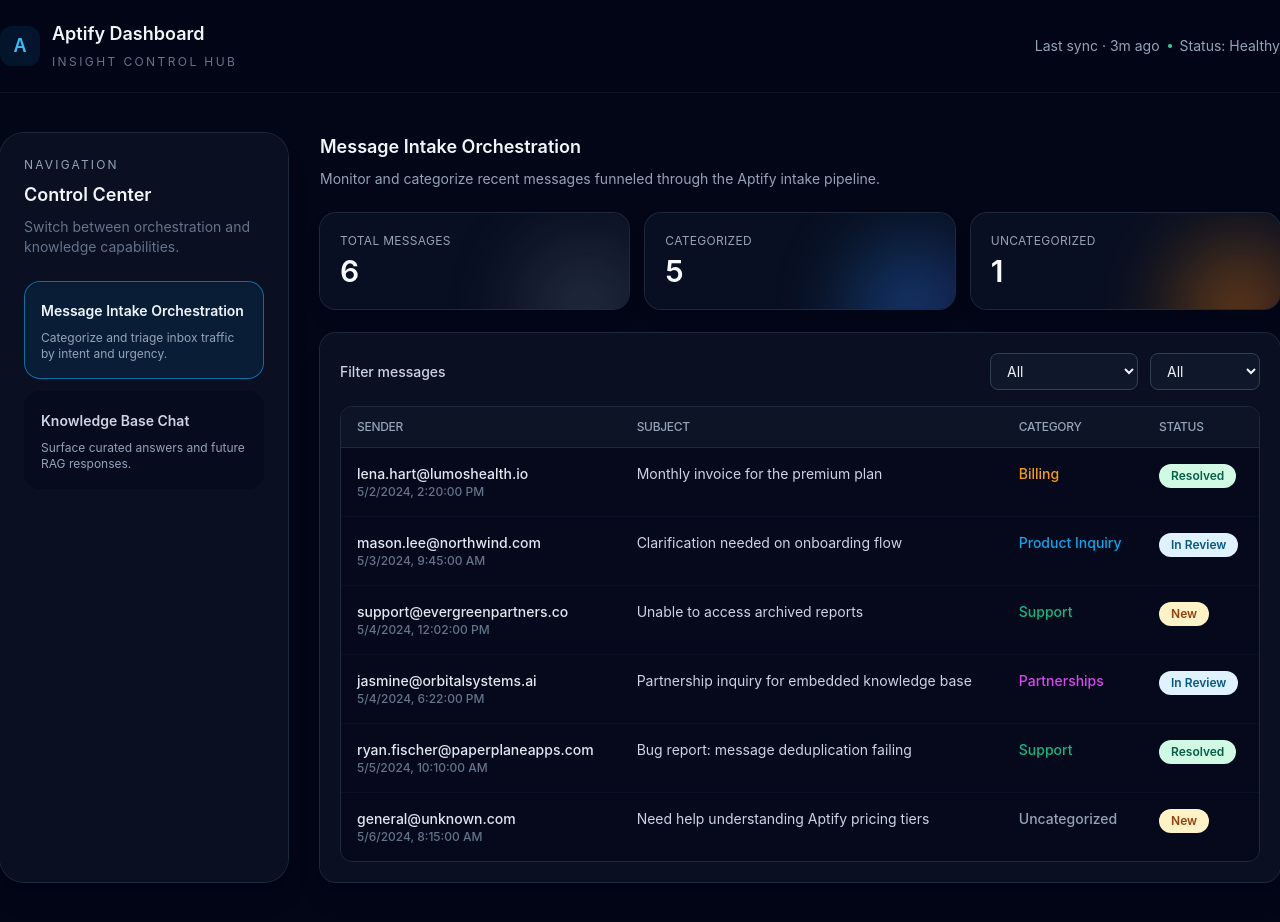
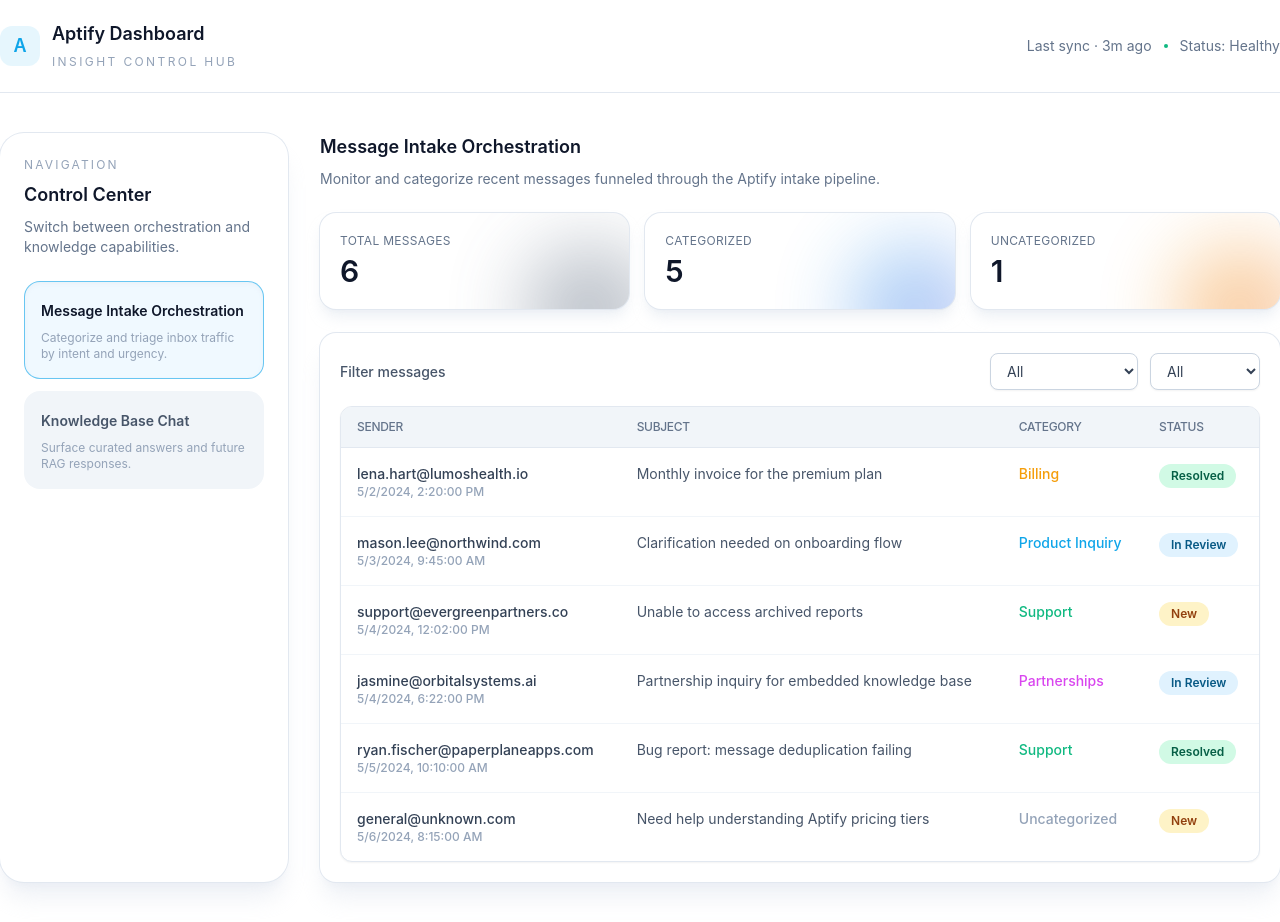
Before and after one commit to apartment-simplify/aptify, a React (Vite) app in the folder ui/: page / in a window 1280 px wide. Built offline with nearby package versions, Linux system fonts and the light colour scheme.

Commit message:
feat(ui): apply light theme

```diff
--- a/ui/src/features/DashboardLayout.tsx
+++ b/ui/src/features/DashboardLayout.tsx
@@ -7,26 +7,23 @@
 
 export function DashboardLayout({ title, children }: DashboardLayoutProps) {
   return (
-    <div className="min-h-screen bg-slate-950 text-slate-100 antialiased">
-      <div className="absolute inset-0 -z-10 bg-[radial-gradient(circle_at_top,_rgba(68,94,255,0.18),_transparent_55%)]" />
-      <div className="absolute inset-0 -z-20 bg-[radial-gradient(circle_at_bottom,_rgba(16,176,255,0.15),_transparent_45%)]" />
-
-      <header className="border-b border-slate-900/80 bg-slate-950/90 backdrop-blur">
+    <div className="min-h-screen bg-white text-slate-900 antialiased">
+      <header className="border-b border-slate-200 bg-white">
         <nav className="flex w-full items-center justify-between py-5">
           <div className="flex items-center gap-3">
-            <div className="relative flex h-10 w-10 items-center justify-center rounded-xl bg-sky-500/10">
-              <span className="text-lg font-semibold text-sky-400">A</span>
+            <div className="relative flex h-10 w-10 items-center justify-center rounded-xl bg-sky-500/10 text-sky-500">
+              <span className="text-lg font-semibold">A</span>
             </div>
             <div>
-              <p className="text-lg font-semibold text-slate-100">{title}</p>
-              <span className="text-xs uppercase tracking-[0.2em] text-slate-500">
+              <p className="text-lg font-semibold text-slate-900">{title}</p>
+              <span className="text-xs uppercase tracking-[0.2em] text-slate-400">
                 Insight Control Hub
               </span>
             </div>
           </div>
-          <div className="hidden items-center gap-2 text-sm text-slate-400 sm:flex">
+          <div className="hidden items-center gap-3 text-sm text-slate-500 sm:flex">
             <span>Last sync · 3m ago</span>
-            <span className="h-1 w-1 rounded-full bg-emerald-400" />
+            <span className="h-1 w-1 rounded-full bg-emerald-500" />
             <span>Status: Healthy</span>
           </div>
         </nav>
--- a/ui/src/features/KnowledgeBaseChat.tsx
+++ b/ui/src/features/KnowledgeBaseChat.tsx
@@ -54,21 +54,21 @@
   return (
     <section className="flex h-full flex-col gap-6">
       <header className="space-y-2 animate-fade-in-up">
-        <h2 className="text-lg font-semibold text-slate-100">Knowledge Base Chat</h2>
-        <p className="text-sm text-slate-400">
+        <h2 className="text-lg font-semibold text-slate-900">Knowledge Base Chat</h2>
+        <p className="text-sm text-slate-500">
           Explore curated answers and contextual responses. RAG capabilities will plug in here soon.
         </p>
       </header>
 
-      <div className="flex h-full flex-col overflow-hidden rounded-3xl bg-slate-900/60 shadow-xl shadow-slate-950/20 ring-1 ring-slate-800">
-        <div className="flex items-center justify-between border-b border-slate-800 px-6 py-4">
+      <div className="flex h-full flex-col overflow-hidden rounded-3xl bg-white shadow-xl shadow-slate-200/60 ring-1 ring-slate-200">
+        <div className="flex items-center justify-between border-b border-slate-200 px-6 py-4">
           <div className="space-y-1">
-            <p className="text-sm font-medium text-slate-200">Live context</p>
+            <p className="text-sm font-medium text-slate-700">Live context</p>
             <p className="text-xs text-slate-500">
               Responses blend the existing knowledge base with future RAG enhancements.
             </p>
           </div>
-          <div className="inline-flex items-center gap-2 rounded-full border border-emerald-500/30 bg-emerald-500/10 px-3 py-1 text-xs font-semibold text-emerald-200">
+          <div className="inline-flex items-center gap-2 rounded-full border border-emerald-500/40 bg-emerald-500/10 px-3 py-1 text-xs font-semibold text-emerald-600">
             Stable · v0.4
           </div>
         </div>
@@ -83,14 +83,14 @@
                 style={{ animationDelay: `${index * 70}ms` }}
               >
                 <div
-                  className={`max-w-[80%] rounded-2xl px-4 py-3 text-sm shadow-lg shadow-slate-950/20 ring-1 ${
+                  className={`max-w-[80%] rounded-2xl px-4 py-3 text-sm shadow-lg ring-1 ${
                     isUser
-                      ? "bg-sky-500/10 text-sky-100 ring-sky-500/30"
-                      : "bg-slate-800/70 text-slate-200 ring-slate-700"
+                      ? "bg-sky-100 text-sky-900 ring-sky-400/50"
+                      : "bg-slate-100 text-slate-700 ring-slate-200"
                   }`}
                 >
                   <p>{message.content}</p>
-                  <span className="mt-2 block text-[0.7rem] uppercase tracking-wide text-slate-500">
+                  <span className="mt-2 block text-[0.7rem] uppercase tracking-wide text-slate-400">
                     {new Date(message.timestamp).toLocaleTimeString([], {
                       hour: "2-digit",
                       minute: "2-digit"
@@ -103,22 +103,22 @@
           })}
         </div>
 
-        <form onSubmit={handleSubmit} className="border-t border-slate-800 bg-slate-950/80 px-6 py-4">
+        <form onSubmit={handleSubmit} className="border-t border-slate-200 bg-slate-50 px-6 py-4">
           <label htmlFor="aptify-chat-input" className="sr-only">
             Ask something about Aptify
           </label>
-          <div className="flex items-center gap-3 rounded-2xl border border-slate-800 bg-slate-900 px-4 py-3 text-sm text-slate-200 shadow-inner shadow-slate-950/30 focus-within:border-sky-500 focus-within:ring-2 focus-within:ring-sky-500/30">
+          <div className="flex items-center gap-3 rounded-2xl border border-slate-200 bg-white px-4 py-3 text-sm text-slate-700 shadow-inner shadow-slate-200/60 focus-within:border-sky-500 focus-within:ring-2 focus-within:ring-sky-500/30">
             <input
               id="aptify-chat-input"
               name="prompt"
               value={draft}
               onChange={(event) => setDraft(event.target.value)}
               placeholder="Ask something about Aptify…"
-              className="w-full bg-transparent placeholder:text-slate-500 focus:outline-none"
+              className="w-full bg-transparent placeholder:text-slate-400 focus:outline-none"
             />
             <button
               type="submit"
-              className="inline-flex items-center gap-2 rounded-full bg-sky-500/90 px-4 py-2 font-semibold text-slate-900 transition hover:bg-sky-400 disabled:cursor-not-allowed disabled:bg-slate-700/60 disabled:text-slate-400"
+              className="inline-flex items-center gap-2 rounded-full bg-sky-500/90 px-4 py-2 font-semibold text-white shadow-sm transition hover:bg-sky-400 disabled:cursor-not-allowed disabled:bg-slate-200 disabled:text-slate-400"
               disabled={!draft.trim()}
             >
               Send
--- a/ui/src/features/MessageIntake.tsx
+++ b/ui/src/features/MessageIntake.tsx
@@ -120,8 +120,8 @@
   return (
     <section className="flex h-full flex-col gap-6">
       <header className="space-y-2 animate-fade-in-up">
-        <h2 className="text-lg font-semibold text-slate-100">Message Intake Orchestration</h2>
-        <p className="text-sm text-slate-400">
+        <h2 className="text-lg font-semibold text-slate-900">Message Intake Orchestration</h2>
+        <p className="text-sm text-slate-500">
           Monitor and categorize recent messages funneled through the Aptify intake pipeline.
         </p>
       </header>
@@ -140,11 +140,11 @@
         />
       </div>
 
-      <div className="flex flex-col gap-4 rounded-2xl bg-slate-900/60 p-5 shadow-xl shadow-slate-950/20 ring-1 ring-slate-800">
+      <div className="flex flex-col gap-4 rounded-2xl bg-white p-5 shadow-xl shadow-slate-200/60 ring-1 ring-slate-200">
         <div className="flex flex-col gap-3 md:flex-row md:items-center md:justify-between">
-          <p className="text-sm font-medium text-slate-300">Filter messages</p>
+          <p className="text-sm font-medium text-slate-600">Filter messages</p>
           <div className="flex flex-wrap gap-3">
-            <label className="flex items-center gap-2 text-sm text-slate-300">
+            <label className="flex items-center gap-2 text-sm text-slate-600">
               <span className="hidden">Category</span>
               <select
                 aria-label="Filter by category"
@@ -152,7 +152,7 @@
                 onChange={(event) =>
                   setSelectedCategory(event.target.value as EmailCategory | "All")
                 }
-                className="rounded-lg border border-slate-700 bg-slate-900 px-3 py-2 text-sm text-slate-100 shadow-sm transition focus:border-sky-500 focus:outline-none focus:ring-2 focus:ring-sky-500/50"
+                className="rounded-lg border border-slate-300 bg-white px-3 py-2 text-sm text-slate-700 shadow-sm transition focus:border-sky-500 focus:outline-none focus:ring-2 focus:ring-sky-500/40"
               >
                 {categoryFilterOptions.map((option) => (
                   <option key={option} value={option}>
@@ -161,13 +161,13 @@
                 ))}
               </select>
             </label>
-            <label className="flex items-center gap-2 text-sm text-slate-300">
+            <label className="flex items-center gap-2 text-sm text-slate-600">
               <span className="hidden">Status</span>
               <select
                 aria-label="Filter by status"
                 value={selectedStatus}
                 onChange={(event) => setSelectedStatus(event.target.value as EmailStatus | "All")}
-                className="rounded-lg border border-slate-700 bg-slate-900 px-3 py-2 text-sm text-slate-100 shadow-sm transition focus:border-sky-500 focus:outline-none focus:ring-2 focus:ring-sky-500/50"
+                className="rounded-lg border border-slate-300 bg-white px-3 py-2 text-sm text-slate-700 shadow-sm transition focus:border-sky-500 focus:outline-none focus:ring-2 focus:ring-sky-500/40"
               >
                 {statusFilterOptions.map((option) => (
                   <option key={option} value={option}>
@@ -179,9 +179,9 @@
           </div>
         </div>
 
-        <div className="overflow-hidden rounded-xl border border-slate-800 bg-slate-950/60">
-          <table className="min-w-full divide-y divide-slate-800 text-sm">
-            <thead className="bg-slate-900/80 text-xs uppercase tracking-tight text-slate-400">
+        <div className="overflow-hidden rounded-xl border border-slate-200 bg-white shadow-sm">
+          <table className="min-w-full divide-y divide-slate-200 text-sm">
+            <thead className="bg-slate-100 text-xs uppercase tracking-tight text-slate-500">
               <tr>
                 <th className="px-4 py-3 text-left font-medium">Sender</th>
                 <th className="px-4 py-3 text-left font-medium">Subject</th>
@@ -189,22 +189,22 @@
                 <th className="px-4 py-3 text-left font-medium">Status</th>
               </tr>
             </thead>
-            <tbody className="divide-y divide-slate-900/60 text-slate-200">
+            <tbody className="divide-y divide-slate-100 text-slate-700">
               {filteredEmails.map((email, index) => (
                 <tr
                   key={email.id}
-                  className="animate-fade-in-up transition hover:bg-slate-900/60"
+                  className="animate-fade-in-up transition hover:bg-slate-50"
                   style={{ animationDelay: `${index * 60}ms` }}
                 >
                   <td className="px-4 py-4 align-top text-sm font-medium">
                     <div className="flex flex-col">
                       <span>{email.sender}</span>
-                      <span className="text-xs text-slate-500">
+                      <span className="text-xs text-slate-400">
                         {new Date(email.receivedAt).toLocaleString()}
                       </span>
                     </div>
                   </td>
-                  <td className="px-4 py-4 align-top text-sm text-slate-300">{email.subject}</td>
+                  <td className="px-4 py-4 align-top text-sm text-slate-600">{email.subject}</td>
                   <td className="px-4 py-4 align-top text-sm font-medium">
                     <span className={categoryAccentClass[email.category]}>{email.category}</span>
                   </td>
@@ -217,7 +217,7 @@
               ))}
               {filteredEmails.length === 0 && (
                 <tr>
-                  <td colSpan={4} className="px-4 py-10 text-center text-sm text-slate-500">
+                  <td colSpan={4} className="px-4 py-10 text-center text-sm text-slate-400">
                     No messages found for the selected filters.
                   </td>
                 </tr>
@@ -238,14 +238,14 @@
 
 function SummaryCard({ label, value, accent }: SummaryCardProps) {
   return (
-    <div className="relative overflow-hidden rounded-2xl bg-slate-900/60 p-5 shadow-lg shadow-slate-950/30 ring-1 ring-slate-800 animate-fade-in-up">
+    <div className="relative overflow-hidden rounded-2xl bg-white p-5 shadow-lg shadow-slate-200/70 ring-1 ring-slate-200 animate-fade-in-up">
       <div
         aria-hidden
         className={`pointer-events-none absolute inset-y-8 -right-6 h-32 w-32 rounded-full bg-gradient-to-br opacity-40 blur-2xl ${accent}`}
       />
       <div className="space-y-1">
-        <p className="text-xs uppercase tracking-wide text-slate-400">{label}</p>
-        <p className="text-3xl font-semibold text-slate-50">{value}</p>
+        <p className="text-xs uppercase tracking-wide text-slate-500">{label}</p>
+        <p className="text-3xl font-semibold text-slate-900">{value}</p>
       </div>
     </div>
   );
--- a/ui/src/index.css
+++ b/ui/src/index.css
@@ -3,12 +3,22 @@
 @tailwind utilities;
 
 :root {
-  color-scheme: light dark;
+  color-scheme: light;
+}
+
+:root.dark {
+  color-scheme: dark;
 }
 
 body {
   margin: 0;
   font-family: "Inter", system-ui, -apple-system, BlinkMacSystemFont, "Segoe UI", sans-serif;
+  background-color: #ffffff;
+  color: #0f172a;
+  transition: background-color 0.3s ease, color 0.3s ease;
+}
+
+.dark body {
   background-color: #020617;
   color: #e2e8f0;
 }
--- a/ui/src/pages/AptifyDashboard.tsx
+++ b/ui/src/pages/AptifyDashboard.tsx
@@ -40,11 +40,11 @@
   return (
     <DashboardLayout title="Aptify Dashboard">
       <div className="grid grid-cols-1 gap-8 lg:grid-cols-[18rem_minmax(0,1fr)]">
-        <aside className="rounded-3xl bg-slate-900/60 shadow-xl shadow-slate-950/20 ring-1 ring-slate-800">
+        <aside className="rounded-3xl bg-white shadow-xl shadow-slate-200/60 ring-1 ring-slate-200">
           <div className="flex flex-col gap-6 p-6">
             <header className="space-y-2">
               <p className="text-xs uppercase tracking-[0.18em] text-slate-400">Navigation</p>
-              <h2 className="text-lg font-semibold text-slate-100">Control Center</h2>
+              <h2 className="text-lg font-semibold text-slate-900">Control Center</h2>
               <p className="text-sm text-slate-500">
                 Switch between orchestration and knowledge capabilities.
               </p>
@@ -63,12 +63,12 @@
                     onClick={() => setActiveTab(tab.id)}
                     className={`group rounded-2xl border px-4 py-4 text-left transition ${
                       isActive
-                        ? "border-sky-500/60 bg-sky-500/10 text-slate-100 shadow-inner shadow-slate-950/20"
-                        : "border-transparent bg-slate-950/40 text-slate-300 hover:border-slate-800/80 hover:bg-slate-900/60 hover:text-slate-100"
+                        ? "border-sky-500/60 bg-sky-50 text-slate-900 shadow-inner shadow-slate-200/40"
+                        : "border-transparent bg-slate-100 text-slate-600 hover:border-slate-300/70 hover:bg-slate-50 hover:text-slate-900"
                     }`}
                   >
                     <span className="text-sm font-semibold">{tab.label}</span>
-                    <span className="mt-2 block text-xs text-slate-400 group-hover:text-slate-300">
+                    <span className="mt-2 block text-xs text-slate-400 group-hover:text-slate-600">
                       {tab.description}
                     </span>
                   </button>
```
